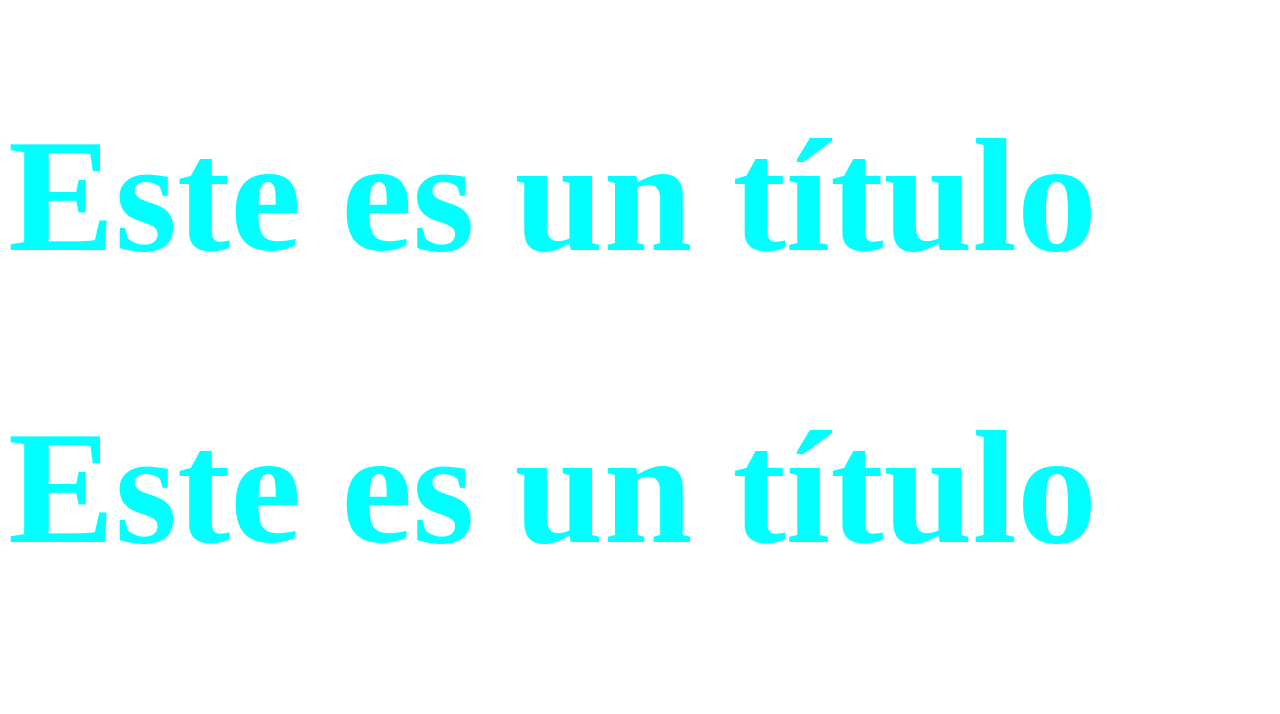
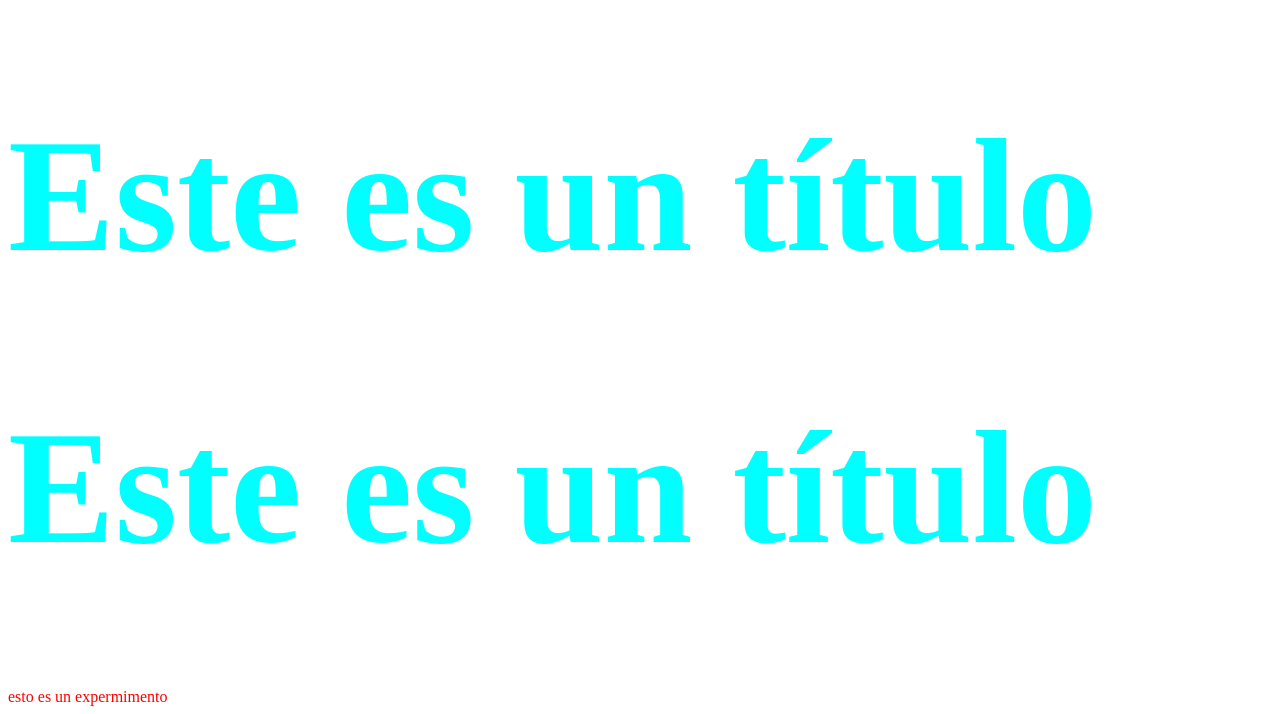
Before and after one commit to sysKS/tienda, a plain HTML site: page index.html in a window 1280 px wide. Shown: the part 880-1594 px from the top of the page. Before the commit the page ends 1568 px from the top, so only its background shows below. Drawn offline with Linux system fonts and the light colour scheme.

Commit message:
texto de experimento

```diff
--- a/index.html
+++ b/index.html
@@ -24,5 +24,6 @@
     </h1>
      <script src="jquery-3.5.1.min.js"></script>
      <script src="funciones.js"></script>
+     <footer> esto es un expermimento</footer>
 </body>
 </html>
```
Also changed, not shown: 1 other file.
